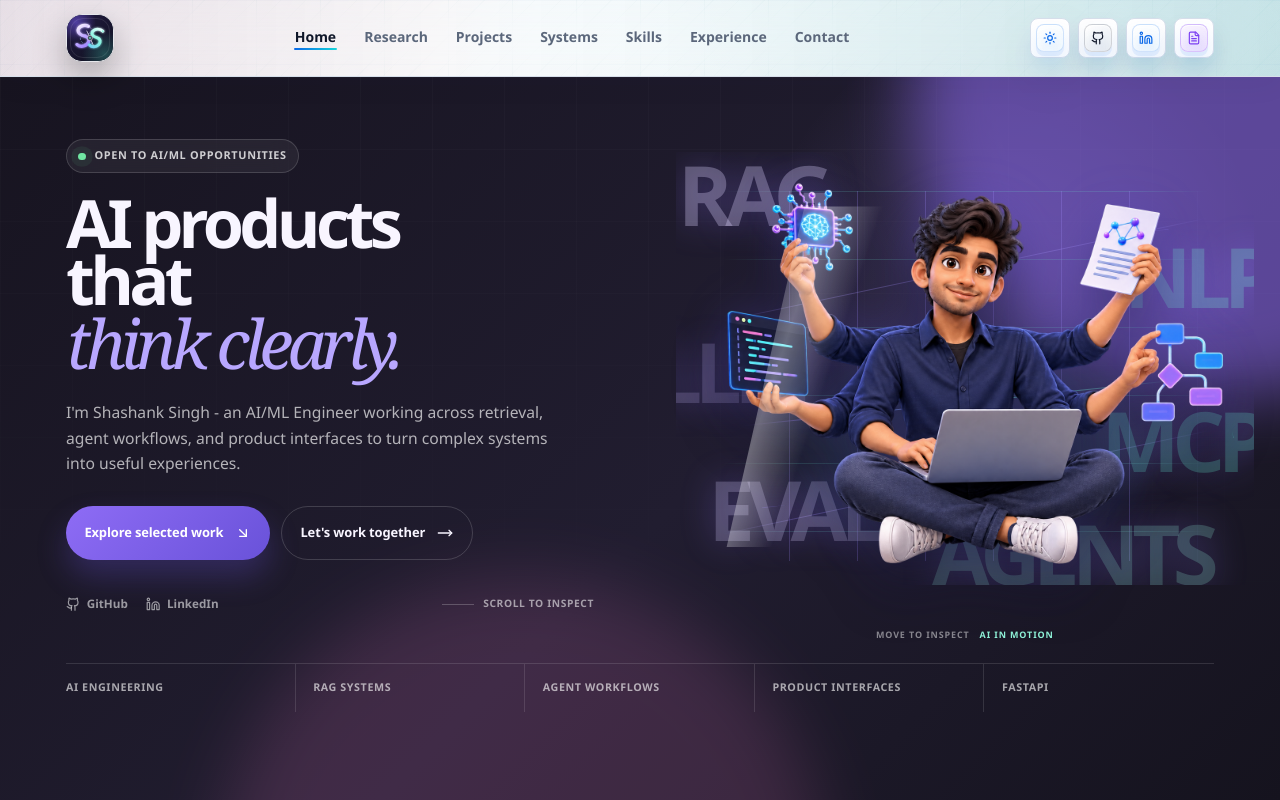
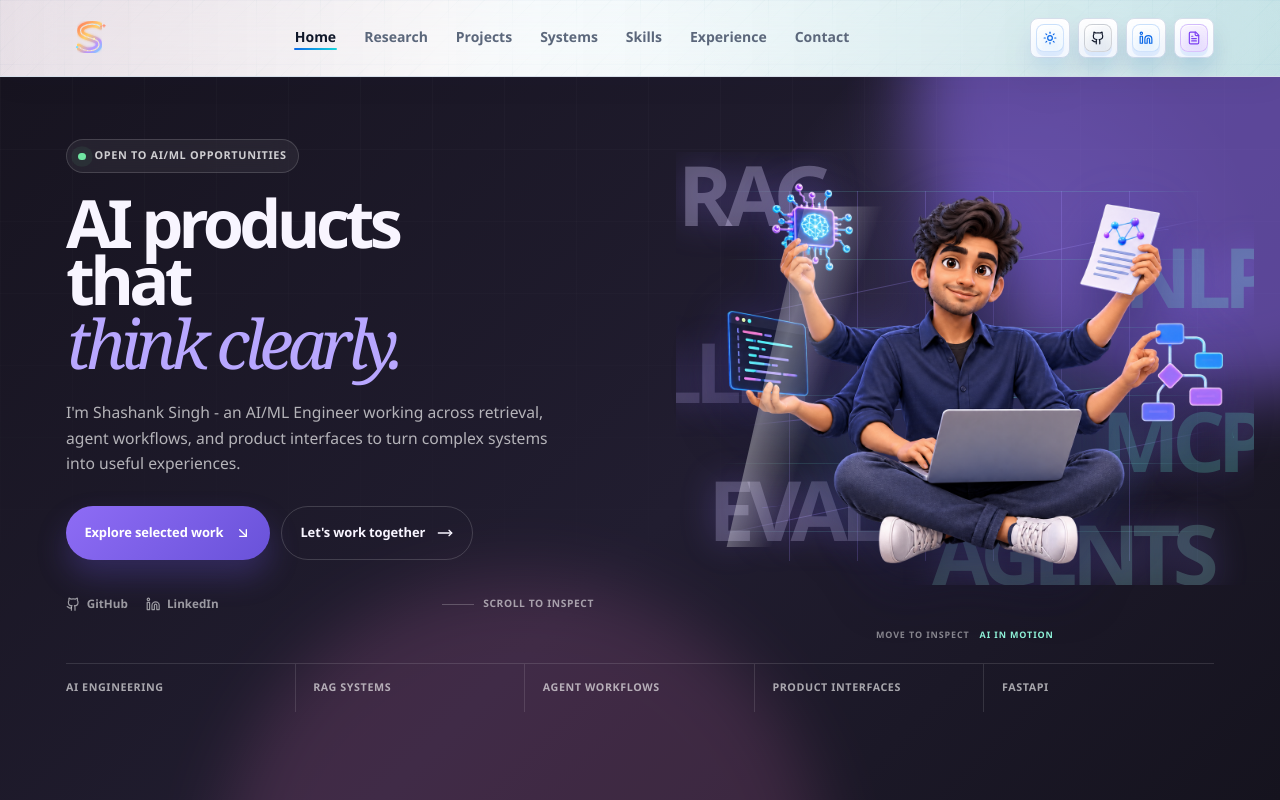
Before and after one commit to shasanksingh/Portfolio, a Next.js app: page / in a window 1280 px wide. Shown: the top 800 px of the page. Built offline with nearby package versions, Linux system fonts and the light colour scheme.

Commit message:
Use single cutout S logo

```diff
--- a/components/site/site-header.tsx
+++ b/components/site/site-header.tsx
@@ -34,26 +34,24 @@ export function SiteHeader() {
       <nav className="container flex min-h-[76px] items-center justify-between gap-4" aria-label="Main navigation">
         <Link
           href="/"
-          className="focus-ring group relative inline-grid h-12 w-12 shrink-0 place-items-center overflow-hidden rounded-[16px] border border-violet-300/45 bg-[#111121] shadow-[0_15px_34px_rgba(0,0,0,.28)] transition duration-300 hover:-translate-y-0.5 hover:border-cyan-200/75 hover:shadow-[0_18px_44px_rgba(103,86,235,.36)]"
+          className="focus-ring group relative inline-grid h-12 w-12 shrink-0 place-items-center rounded-[18px] transition duration-300 hover:-translate-y-0.5"
           onClick={() => setIsOpen(false)}
           aria-label="Shashank Singh home"
         >
-          <span className="absolute inset-0 bg-[radial-gradient(circle_at_20%_16%,rgba(126,97,255,.52),transparent_37%),radial-gradient(circle_at_82%_85%,rgba(73,226,200,.28),transparent_42%),linear-gradient(145deg,#211940,#10121f)] transition duration-500 group-hover:scale-110" aria-hidden="true" />
-          <span className="absolute inset-[3px] rounded-[13px] border border-white/10" aria-hidden="true" />
-          <svg viewBox="0 0 56 56" className="relative z-10 h-10 w-10 overflow-visible transition duration-500 group-hover:rotate-[7deg] group-hover:scale-105" fill="none" aria-hidden="true">
+          <svg viewBox="0 0 56 56" className="h-11 w-11 overflow-visible transition duration-500 group-hover:rotate-[-6deg] group-hover:scale-110" fill="none" aria-hidden="true">
             <defs>
-              <linearGradient id="ss-monogram-violet" x1="9" y1="10" x2="33" y2="43" gradientUnits="userSpaceOnUse"><stop stopColor="#FFF9FF" /><stop offset=".44" stopColor="#C0A8FF" /><stop offset="1" stopColor="#8E70FF" /></linearGradient>
-              <linearGradient id="ss-monogram-cyan" x1="45" y1="15" x2="23" y2="46" gradientUnits="userSpaceOnUse"><stop stopColor="#ECFFFF" /><stop offset=".45" stopColor="#87F3DF" /><stop offset="1" stopColor="#69BFFF" /></linearGradient>
-              <linearGradient id="ss-monogram-orbit" x1="10" y1="46" x2="46" y2="10" gradientUnits="userSpaceOnUse"><stop stopColor="#6CF0D1" stopOpacity=".28" /><stop offset=".5" stopColor="#AD92FF" stopOpacity=".94" /><stop offset="1" stopColor="#F7F2FF" stopOpacity=".36" /></linearGradient>
-              <filter id="ss-monogram-glow" x="-45%" y="-45%" width="190%" height="190%"><feGaussianBlur stdDeviation="1.2" result="blur" /><feMerge><feMergeNode in="blur" /><feMergeNode in="SourceGraphic" /></feMerge></filter>
+              <linearGradient id="cutout-s-spectrum" x1="10" y1="10" x2="43" y2="45" gradientUnits="userSpaceOnUse"><stop stopColor="#FF745A" /><stop offset=".43" stopColor="#FFD06A" /><stop offset=".77" stopColor="#B894FF" /><stop offset="1" stopColor="#76D7FF" /></linearGradient>
+              <linearGradient id="cutout-s-trace" x1="12" y1="43" x2="43" y2="13" gradientUnits="userSpaceOnUse"><stop stopColor="#FF9D78" /><stop offset=".56" stopColor="#FFD985" /><stop offset="1" stopColor="#8DEBFF" /></linearGradient>
+              <filter id="cutout-s-glow" x="-35%" y="-35%" width="170%" height="170%"><feGaussianBlur stdDeviation="1.3" result="blur" /><feMerge><feMergeNode in="blur" /><feMergeNode in="SourceGraphic" /></feMerge></filter>
+              <mask id="cutout-s-ribbon-mask">
+                <rect width="56" height="56" fill="white" />
+                <path d="M41.1 13.1C35.8 9.2 25.9 9.4 19.8 13.1C13.7 16.8 15.2 23.3 22.1 25.7L34 29.9C40.7 32.2 41.2 38.8 35.2 42.3C29.1 45.9 19.2 44.2 13.8 39.4" stroke="black" strokeWidth="1.5" strokeLinecap="round" />
+              </mask>
             </defs>
-            <path d="M10.1 15.4C13.7 9.4 23.4 8.7 28.1 13.1C32.7 17.4 29.1 21.7 21.4 23.2C14.3 24.6 12.7 29.2 16.3 33.4C19.6 37.4 26.9 38.3 31.3 34.8" stroke="url(#ss-monogram-orbit)" strokeWidth="1.25" strokeLinecap="round" strokeDasharray="2 3" opacity=".86" />
-            <path d="M25.8 11.8C21.9 9.1 13.6 10.2 11.7 15.7C9.8 21.4 15.8 24.1 21.2 25.6C27.2 27.3 28.1 32.2 24 36.5C20 40.8 12.8 40.7 9.8 37.2" stroke="url(#ss-monogram-violet)" strokeWidth="4.45" strokeLinecap="round" strokeLinejoin="round" filter="url(#ss-monogram-glow)" />
-            <path d="M46.1 18.5C42.7 14.7 35.2 14.4 31.9 18.8C28.5 23.1 33 26.2 37.6 27.6C42.8 29.2 43.6 33.8 40.1 37.4C36.5 41.2 30.2 40.8 27.4 37.7" stroke="url(#ss-monogram-cyan)" strokeWidth="4.1" strokeLinecap="round" strokeLinejoin="round" filter="url(#ss-monogram-glow)" />
-            <path d="M23.6 18.2L32.4 37.7" stroke="#F9F7FF" strokeOpacity=".72" strokeWidth="1.35" strokeLinecap="round" />
-            <circle cx="28" cy="27.9" r="3.45" fill="#171429" stroke="#F6F2FF" strokeOpacity=".72" strokeWidth="1.05" />
-            <path d="M26.45 27.9H29.55M28 26.35V29.45" stroke="#8DF5DF" strokeWidth="1.15" strokeLinecap="round" />
-            <circle cx="10" cy="37.2" r="1.45" fill="#BDA8FF" /><circle cx="46.1" cy="18.5" r="1.35" fill="#8BF3DD" /><circle cx="25.8" cy="11.8" r="1.3" fill="#F4EFFF" />
+            <path d="M41.1 13.1C35.8 9.2 25.9 9.4 19.8 13.1C13.7 16.8 15.2 23.3 22.1 25.7L34 29.9C40.7 32.2 41.2 38.8 35.2 42.3C29.1 45.9 19.2 44.2 13.8 39.4" stroke="url(#cutout-s-spectrum)" strokeWidth="8" strokeLinecap="round" strokeLinejoin="round" mask="url(#cutout-s-ribbon-mask)" filter="url(#cutout-s-glow)" />
+            <path d="M41.1 13.1C35.8 9.2 25.9 9.4 19.8 13.1C13.7 16.8 15.2 23.3 22.1 25.7L34 29.9C40.7 32.2 41.2 38.8 35.2 42.3C29.1 45.9 19.2 44.2 13.8 39.4" stroke="url(#cutout-s-trace)" strokeWidth=".72" strokeLinecap="round" strokeDasharray="2 3" opacity=".9" />
+            <path d="M44.2 12.4L47.4 12.4M45.8 10.8V14" stroke="#FF8E6E" strokeWidth="1.4" strokeLinecap="round" />
+            <circle cx="11.5" cy="39.7" r="1.45" fill="#78DFFF" /><circle cx="33.2" cy="28.9" r="1.35" fill="#FFF2B9" /><circle cx="42" cy="13.2" r="1.25" fill="#FFA17E" />
           </svg>
         </Link>
 
```
